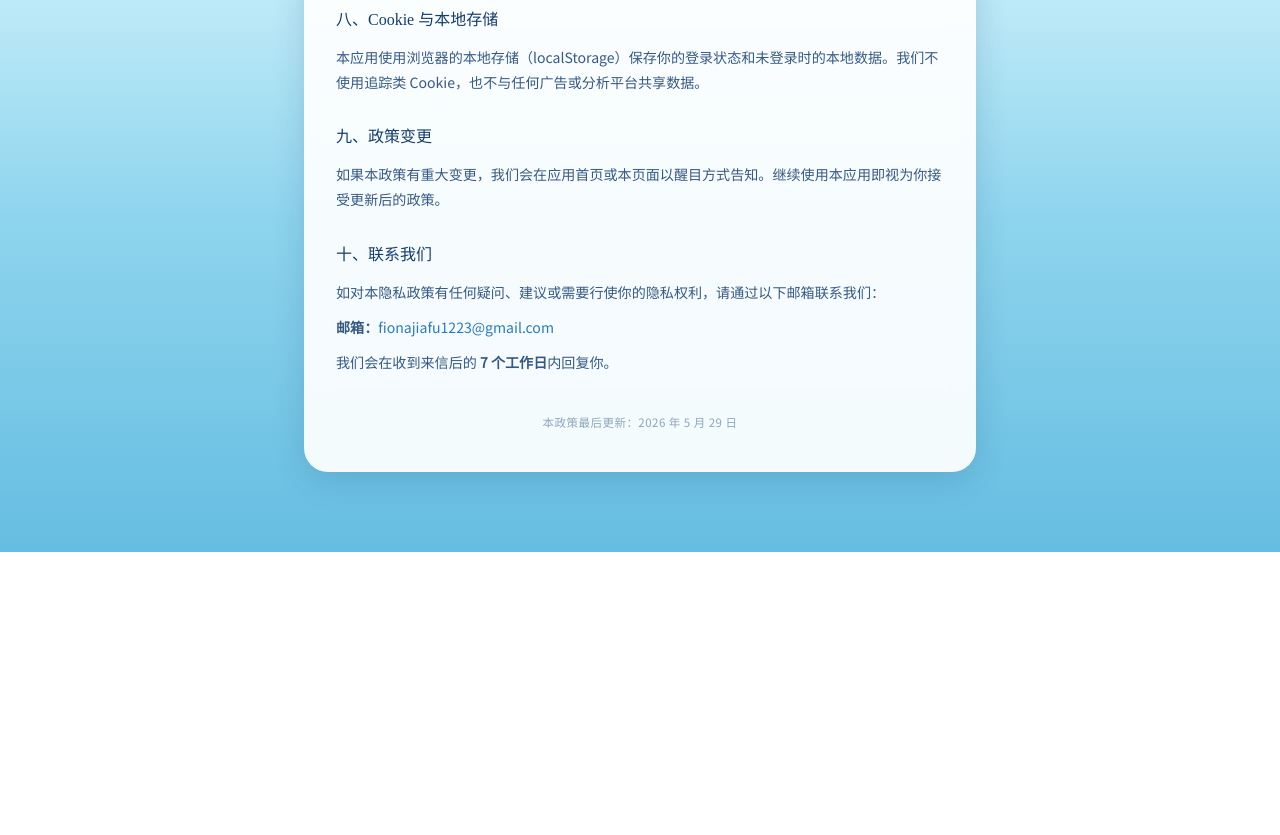
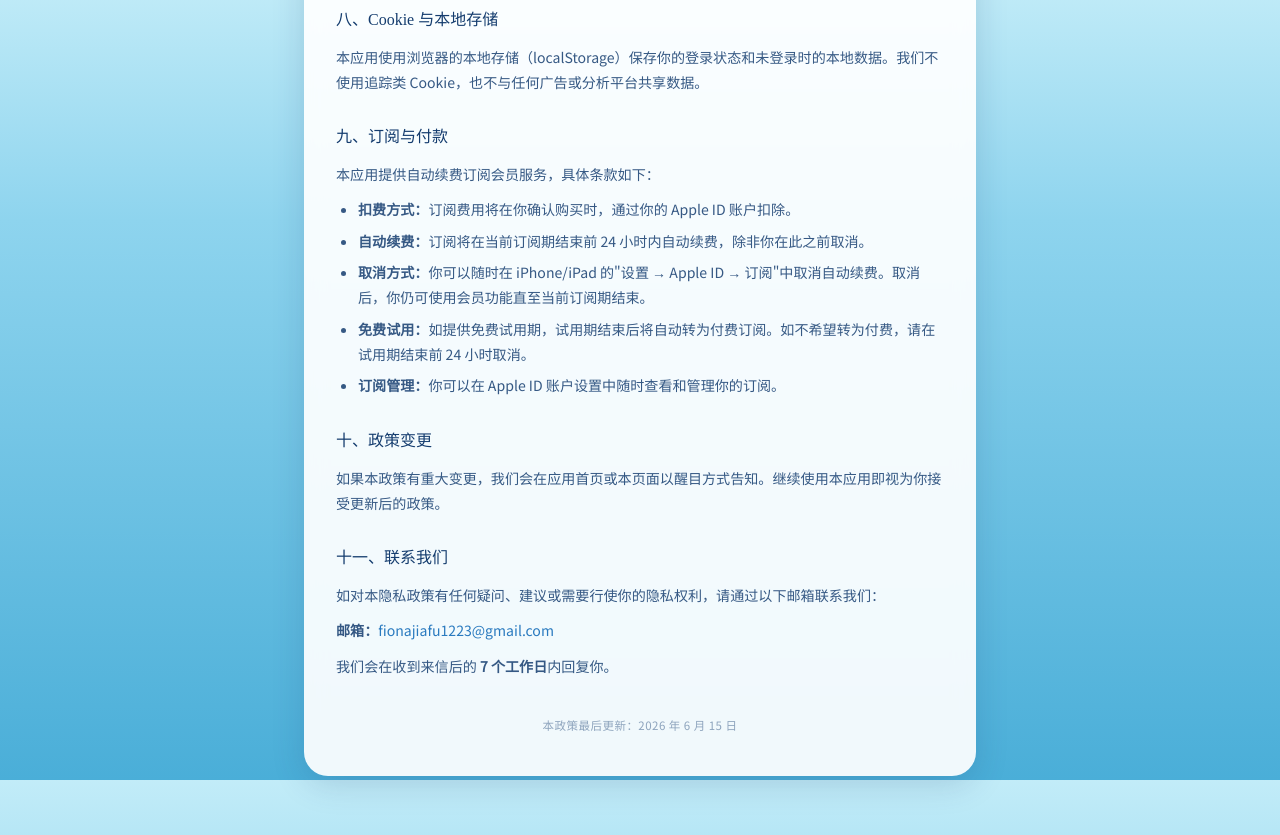
Before and after one commit to fionajiafu1223/freed-android, a website: page www/privacy.html in a window 1280 px wide. Shown: the part 1620-2455 px from the top of the page. Before the commit the page ends 2172 px from the top, so only its background shows below. Drawn offline with Linux system fonts and the light colour scheme; animation ran at ten frames a second.

Commit message:
Add files via upload

```diff
--- a/www/privacy.html
+++ b/www/privacy.html
@@ -146,15 +146,25 @@
     <h2>八、Cookie 与本地存储</h2>
     <p>本应用使用浏览器的本地存储（localStorage）保存你的登录状态和未登录时的本地数据。我们不使用追踪类 Cookie，也不与任何广告或分析平台共享数据。</p>
 
-    <h2>九、政策变更</h2>
+    <h2>九、订阅与付款</h2>
+    <p>本应用提供自动续费订阅会员服务，具体条款如下：</p>
+    <ul>
+      <li><strong>扣费方式：</strong>订阅费用将在你确认购买时，通过你的 Apple ID 账户扣除。</li>
+      <li><strong>自动续费：</strong>订阅将在当前订阅期结束前 24 小时内自动续费，除非你在此之前取消。</li>
+      <li><strong>取消方式：</strong>你可以随时在 iPhone/iPad 的"设置 → Apple ID → 订阅"中取消自动续费。取消后，你仍可使用会员功能直至当前订阅期结束。</li>
+      <li><strong>免费试用：</strong>如提供免费试用期，试用期结束后将自动转为付费订阅。如不希望转为付费，请在试用期结束前 24 小时取消。</li>
+      <li><strong>订阅管理：</strong>你可以在 Apple ID 账户设置中随时查看和管理你的订阅。</li>
+    </ul>
+
+    <h2>十、政策变更</h2>
     <p>如果本政策有重大变更，我们会在应用首页或本页面以醒目方式告知。继续使用本应用即视为你接受更新后的政策。</p>
 
-    <h2>十、联系我们</h2>
+    <h2>十一、联系我们</h2>
     <p>如对本隐私政策有任何疑问、建议或需要行使你的隐私权利，请通过以下邮箱联系我们：</p>
     <p><strong>邮箱：</strong><a href="mailto:fionajiafu1223@gmail.com">fionajiafu1223@gmail.com</a></p>
     <p>我们会在收到来信后的 <strong>7 个工作日</strong>内回复你。</p>
 
-    <div class="updated">本政策最后更新：2026 年 5 月 29 日</div>
+    <div class="updated">本政策最后更新：2026 年 6 月 15 日</div>
   </div>
 </div>
 </body>
```
Also changed, not shown: www/assistant.html (+4 -2 lines), www/desire.html (+4 -2 lines), www/paywall.js (+3 -8 lines).
